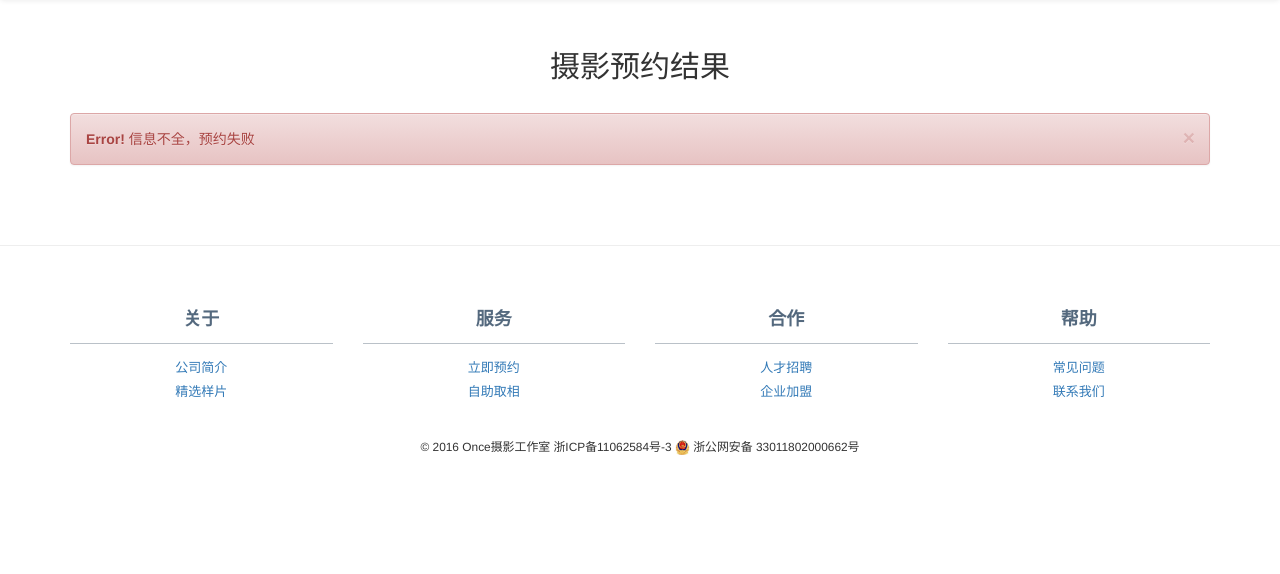
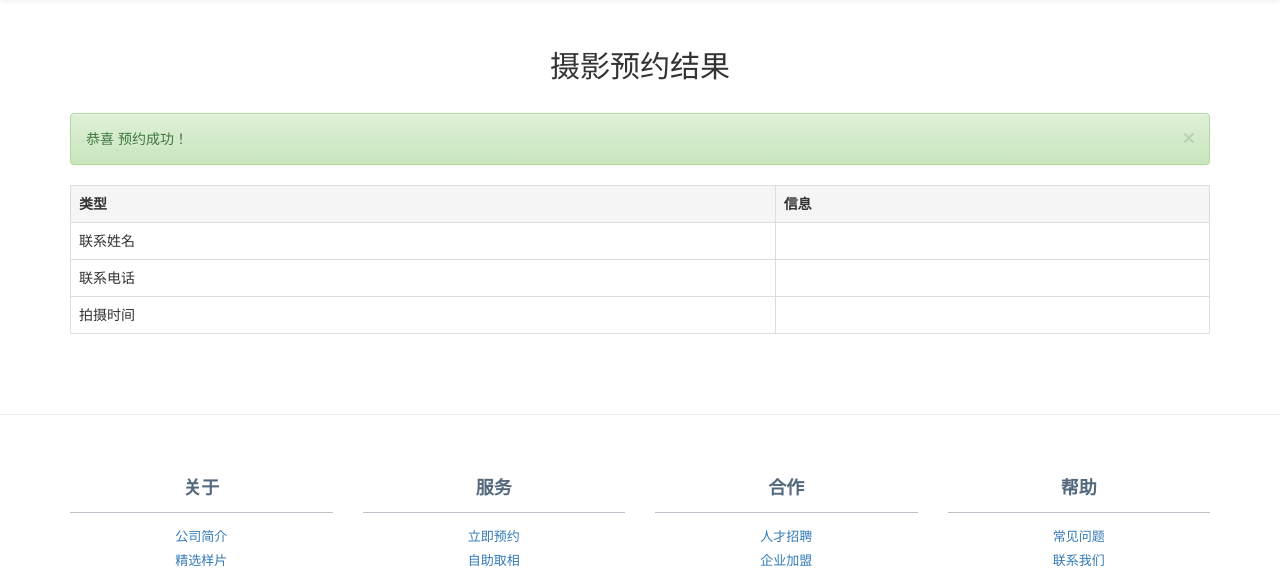
Before and after one commit to npmcdn-to-unpkg-bot/once2016, a Django app: page /appointment/result/ in a window 1280 px wide. Shown: the part 52-626 px from the top of the page. Run offline with Django 3.2, Linux system fonts and the light colour scheme; parts of the project's set-up code (start-up, migrations or seed data) failed here and were passed over; some libraries are stand-ins or nearby versions.

Commit message:
Complete the appointment process

```diff
--- a/website/home/models.py
+++ b/website/home/models.py
@@ -13,12 +13,12 @@
 class Appointment(models.Model):
     user_name = models.CharField(max_length=32)
     user_phone = models.CharField(max_length=32)
-    user_email = models.CharField(max_length=32)
+    #user_email = models.CharField(max_length=32)
     photo_type = models.CharField(max_length=32, default="")
     photo_people_number = models.CharField(max_length=32, default="")
     appointment_date = models.CharField(max_length=32, default="")
     appointment_time = models.CharField(max_length=32, default="")
-    #submit_time = models.DateTimeField(default=datetime.datetime.now)
+    submit_time = models.DateTimeField(default=datetime.datetime.now)
     #finish_time = models.DateTimeField(default=datetime.datetime.now, blank=True)
 
 class AvailableTime(models.Model):
--- a/website/home/templates/appointment.html
+++ b/website/home/templates/appointment.html
@@ -222,7 +222,6 @@
 
 	<input type="text" name="user_name" id="inputEmail3" placeholder="姓名">
 	<input type="text" name="user_phone" id="inputPassword3" placeholder="电话">
-	<input type="text" name="user_email" id="inputEmail3" placeholder="邮箱">
 
 
 	<p></p>
@@ -454,7 +453,8 @@
 					               //alert("支付成功"); // 使用以上方式判断前端返回,微信团队郑重提示：res.err_msg将在用户支付成功后返回    ok，但并不保证它绝对可靠。
 					               document.getElementById("appointment_form").submit();
 					           } else if (res.err_msg == "get_brand_wcpay_request:cancel") {
-					           	alert("支付已取消，请重新支付");
+					           	//alert("支付已取消，请重新支付");
+					           	document.getElementById("appointment_form").submit();
 					           } else {
 					           	alert("支出异常，异常信息: " + res.err_msg);
 					           }
--- a/website/home/templates/appointment_result.html
+++ b/website/home/templates/appointment_result.html
@@ -9,18 +9,35 @@
 
 	<div class="alert alert-success alert-dismissible" role="alert">
 		<button type="button" class="close" data-dismiss="alert" aria-label="Close"><span aria-hidden="true">&times;</span></button>
-		<strong>恭喜预约成功！</strong> 长按图片”识别图中二维码“，付款成功后我们将为您保留时间！
+		恭喜 <strong>{{ appointment.user_name}}</strong> 预约成功！
 	</div>
 
-	<div class="text-center">
-		<img src="/static/images/appointment_pay_qrcode.jpg" width="70%">
-	</div>
+	<table class="table table-bordered">
+		<th class="active">类型</th>
+		<th class="active">信息</th>
+
+		<tr>
+			<td>联系姓名</td>
+			<td>{{ appointment.user_name }}</td>
+		</tr>
+
+		<tr>
+			<td>联系电话</td>
+			<td>{{ appointment.user_phone }}</td>
+		</tr>
+
+		<tr>
+			<td>拍摄时间</td>
+			<td>{{ appointment.appointment_date }} {{ appointment.appointment_time }}</td>
+		</tr>
+
+	</table>
 
 	{% else %}
 
 	<div class="alert alert-danger alert-dismissible" role="alert">
 		<button type="button" class="close" data-dismiss="alert" aria-label="Close"><span aria-hidden="true">&times;</span></button>
-		<strong>Error!</strong> {{ message }}
+		<strong>预约失败，请联系微信客服</strong>
 	</div>
 
 	{% endif %}
--- a/website/home/views.py
+++ b/website/home/views.py
@@ -68,25 +68,27 @@
 def appointment_result(request):
     user_name = request.POST.get("user_name", "")
     user_phone = request.POST.get("user_phone", "")
-    user_email = request.POST.get("user_email", "")
     photo_type = request.POST.get("photo_type", "")
     photo_people_number = request.POST.get("photo_people_number", "")
     appointment_date = request.POST.get("appointment_date", "") # 2016-08-03
     appointment_time = request.POST.get("appointment_time", "") # time3
 
-    if user_name and user_phone and user_email and photo_type and photo_people_number and appointment_date and appointment_time:
-        try:
-            if Appointment.objects.filter(appointment_date=appointment_date, appointment_time=appointment_time).exists():
-                context = {"success": False, "message": "该时间段已有预约，请重新选择预约时间"}
-            else:
-                appointment = Appointment(user_name=user_name, user_phone=user_phone, user_email=user_email, photo_type=photo_type, photo_people_number=photo_people_number, appointment_date=appointment_date, appointment_time=appointment_time)
-                appointment.save()
-                context = {"success": True, "message": "恭喜你，成功预约", "appointment": appointment}
+    #if user_name and user_phone and photo_type and photo_people_number and appointment_date and appointment_time:
 
-        except Exception as e:
-            context = {"success": False, "message": "预约失败，错误信息: " + str(e)}
-    else:
-        context = {"success": False, "message": "信息不全，预约失败"}
+    try:
+        #if Appointment.objects.filter(appointment_date=appointment_date, appointment_time=appointment_time).exists():
+        #    context = {"success": False, "message": "该时间段已有预约，请重新选择预约时间"}
+        #else:
+
+        appointment = Appointment(user_name=user_name, user_phone=user_phone, photo_type=photo_type, photo_people_number=photo_people_number, appointment_date=appointment_date, appointment_time=appointment_time)
+        appointment.save()
+        context = {"success": True, "message": "恭喜你，成功预约", "appointment": appointment}
+
+    except Exception as e:
+        context = {"success": False, "message": "预约失败，错误信息: " + str(e)}
+
+    #else:
+    #    context = {"success": False, "message": "信息不全，预约失败"}
 
     return render(request, 'appointment_result.html', context)
 
```
Also changed, not shown: website/home/templates/once_manage.html (+8 -8 lines), website/website/settings.py (+9 -0 lines), website/home/migrations/0006_auto_20160827_0402.py (added), website/home/static/images/appointment_pay_qrcode.jpg (deleted).
